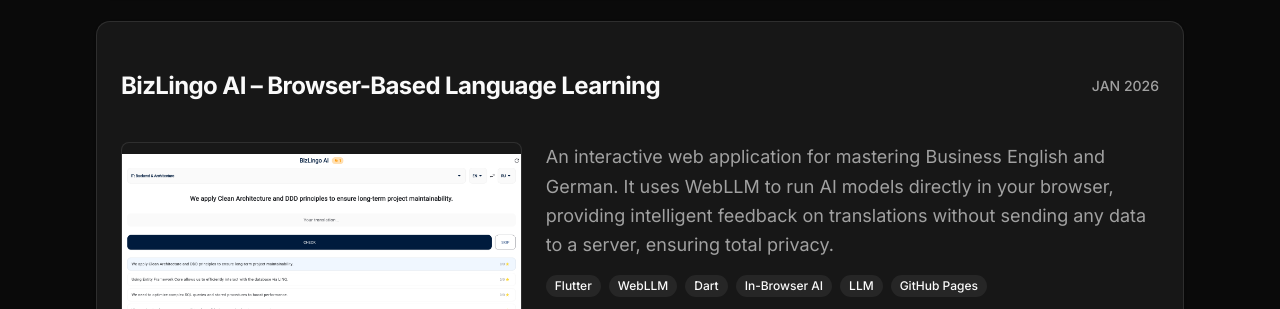
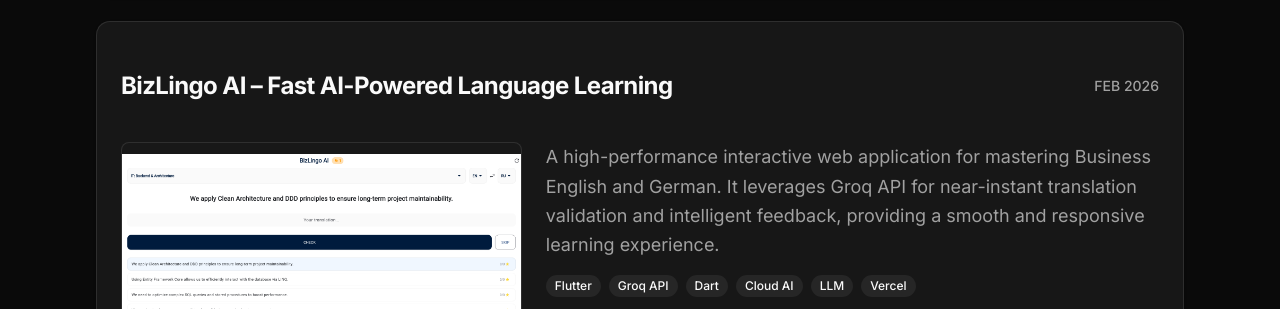
Before and after one commit to vralchenko/vralchenko-portfolio, a Next.js app: page /en/projects in a window 1280 px wide. Shown: the part 481-790 px from the top of the page. Built offline with nearby package versions, Linux system fonts and the light colour scheme.

Commit message:
Update BizLingo link and description to Vercel/Groq version

```diff
--- a/app/[locale]/projects/page.tsx
+++ b/app/[locale]/projects/page.tsx
@@ -28,9 +28,9 @@
                         </div>
                     }
                     description={t('bizLingo.desc')}
-                    technologies={["Flutter", "WebLLM", "Dart", "In-Browser AI", "LLM", "GitHub Pages"]}
+                    technologies={["Flutter", "Groq API", "Dart", "Cloud AI", "LLM", "Vercel"]}
                     githubLink="https://github.com/vralchenko/BizLingo"
-                    liveLink="https://vralchenko.github.io/BizLingo/"
+                    liveLink="https://biz-lingo-chi.vercel.app/"
                     imageSrc="/biz-lingo-ai.png"
                 />
 
--- a/messages/de.json
+++ b/messages/de.json
@@ -64,9 +64,9 @@
             "desc": "Eine mystische Webanwendung, die der kosmischen Weisheit gewidmet ist und in 6 Sprachen verfügbar ist. Zu den Funktionen gehören universelle Weisheit (Tierkreis, chinesisches Horoskop), das interaktive Pythagoras-Quadrat und KI-gestützte Charakteranalyse mit Llama-4 über die Groq-API. Benutzer können hochwertige PDF-Berichte erstellen und ein ansprechendes 'Cosmic Glass'-Design genießen."
         },
         "bizLingo": {
-            "title": "BizLingo AI – Browserbasiertes Sprachenlernen",
-            "date": "Jan 2026",
-            "desc": "Eine interaktive Webanwendung zur Beherrschung von Business-Englisch und -Deutsch. Sie verwendet WebLLM, um KI-Modelle direkt in Ihrem Browser auszuführen, und bietet intelligentes Feedback zu Übersetzungen, ohne Daten an einen Server zu senden, wodurch absolute Privatsphäre gewährleistet wird."
+            "title": "BizLingo AI – Schnelles KI-gestütztes Sprachenlernen",
+            "date": "Feb 2026",
+            "desc": "Eine hochperformante interaktive Webanwendung zur Beherrschung von Business-Englisch und -Deutsch. Sie nutzt die Groq-API für eine nahezu verzögerungsfreie Validierung von Übersetzungen und intelligentes Feedback, was eine flüssige und reaktionsschnelle Lernerfahrung ermöglicht."
         },
         "careerCoach": {
             "title": "AI Career Coach – Intelligenter Lebenslauf- und Job-Analyzer",
--- a/messages/en.json
+++ b/messages/en.json
@@ -64,9 +64,9 @@
             "desc": "A mystical web application dedicated to cosmic wisdom available in 6 languages. Features include Universal Wisdom (Zodiac, Chinese Horoscope), interactive Pythagoras Square, and AI-powered character analysis using Llama-4 via Groq API. Users can generate high-quality PDF reports and enjoy a responsive 'Cosmic Glass' design."
         },
         "bizLingo": {
-            "title": "BizLingo AI – Browser-Based Language Learning",
-            "date": "Jan 2026",
-            "desc": "An interactive web application for mastering Business English and German. It uses WebLLM to run AI models directly in your browser, providing intelligent feedback on translations without sending any data to a server, ensuring total privacy."
+            "title": "BizLingo AI – Fast AI-Powered Language Learning",
+            "date": "Feb 2026",
+            "desc": "A high-performance interactive web application for mastering Business English and German. It leverages Groq API for near-instant translation validation and intelligent feedback, providing a smooth and responsive learning experience."
         },
         "careerCoach": {
             "title": "AI Career Coach – Intelligent Resume & Job Analyzer",
--- a/messages/ru.json
+++ b/messages/ru.json
@@ -64,9 +64,9 @@
             "desc": "Мистическое веб-приложение, посвященное космической мудрости, доступное на 6 языках. Особенности включают Универсальную мудрость (зодиак, китайский гороскоп), интерактивный Квадрат Пифагора и анализ характера на базе ИИ с использованием Llama-4 через Groq API. Пользователи могут создавать высококачественные PDF-отчеты и наслаждаться адаптивным дизайном в стиле 'Cosmic Glass'."
         },
         "bizLingo": {
-            "title": "BizLingo AI – Изучение языков в браузере",
-            "date": "Янв 2026",
-            "desc": "Интерактивное веб-приложение для освоения делового английского и немецкого языков. Оно использует WebLLM для запуска моделей ИИ прямо в браузере, обеспечивая интеллектуальную обратную связь по переводам без отправки данных на сервер, что гарантирует полную конфиденциальность."
+            "title": "BizLingo AI – Быстрое изучение языков с ИИ",
+            "date": "Фев 2026",
+            "desc": "Высокопроизводительное интерактивное веб-приложение для освоения делового английского и немецкого языков. Использует Groq API для мгновенной проверки переводов и интеллектуальной обратной связи, обеспечивая плавный и отзывчивый процесс обучения."
         },
         "careerCoach": {
             "title": "AI Career Coach – Интеллектуальный анализатор резюме и вакансий",
--- a/messages/uk.json
+++ b/messages/uk.json
@@ -64,9 +64,9 @@
             "desc": "Містичний веб-додаток, присвячений космічній мудрості, доступний 6 мовами. Особливості включають Універсальну мудрість (зодіак, китайський гороскоп), інтерактивний Квадрат Піфагора та аналіз характеру на базі ШІ з використанням Llama-4 через Groq API. Користувачі можуть створювати високоякісні PDF-звіти та насолоджуватися адаптивним дизайном у стилі 'Cosmic Glass'."
         },
         "bizLingo": {
-            "title": "BizLingo AI – Вивчення мов у браузері",
+            "title": "BizLingo AI – Швидке вивчення мов з ШІ",
             "date": "Січ 2026",
-            "desc": "Інтерактивний веб-додаток для освоєння ділової англійської та німецької мов. Він використовує WebLLM для запуску моделей ШІ прямо в браузері, забезпечуючи інтелектуальний зворотний зв'язок щодо перекладів без відправки даних на сервер, що гарантує повну конфіденційність."
+            "desc": "Високопродуктивний інтерактивний веб-додаток для освоєння ділової англійської та німецької мов. Використовує Groq API для миттєвої перевірки перекладів та інтелектуального зворотного зв'язку, забезпечуючи плавний та чуйний процес навчання."
         },
         "careerCoach": {
             "title": "AI Career Coach – Інтелектуальний аналізатор резюме та вакансій",
```
